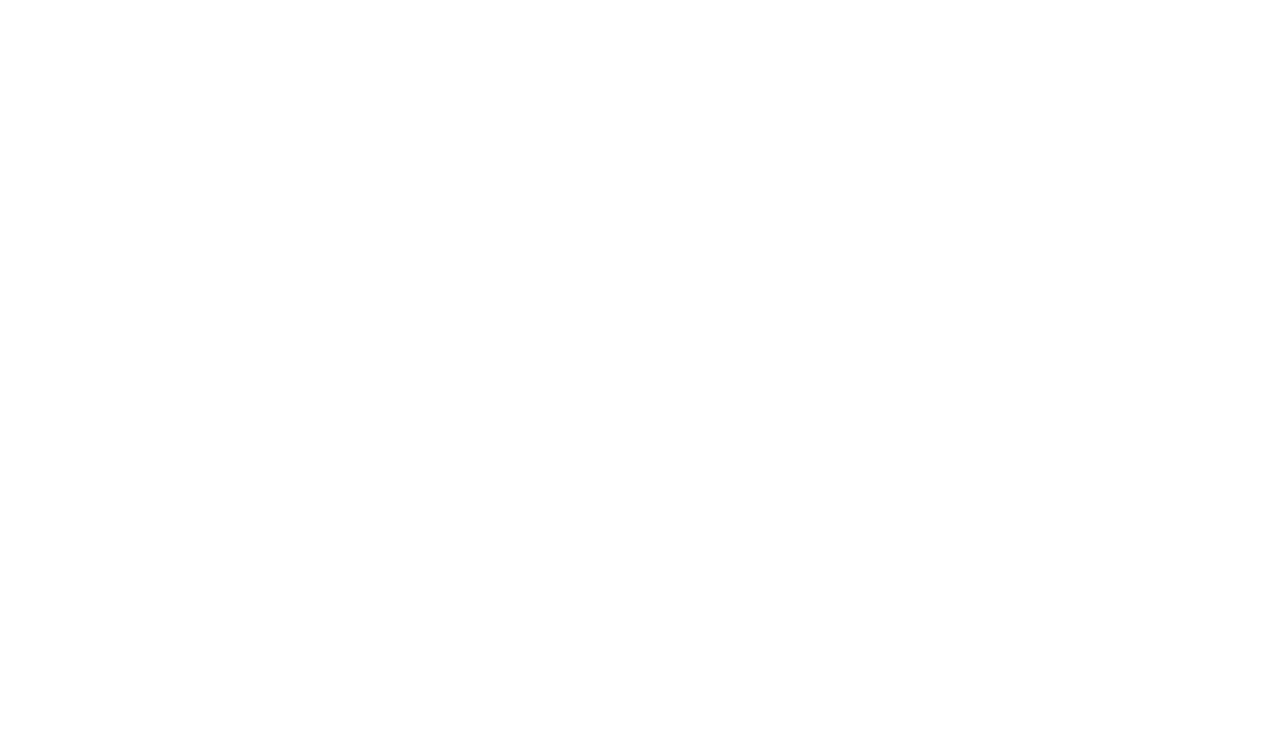
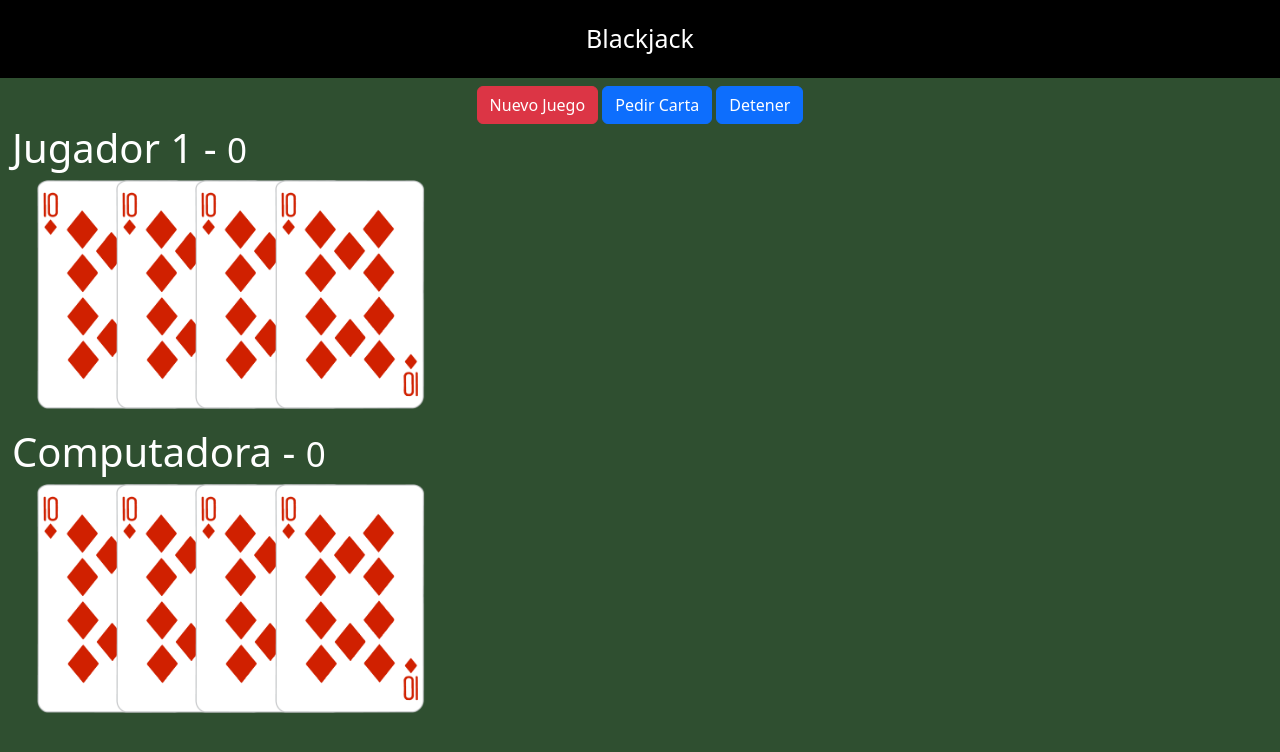
Before and after one commit to yh9alek/Javascript-Moderno, a plain HTML site: page blackjack/index.html in a window 1280 px wide. Drawn offline with nearby package versions, Linux system fonts and the light colour scheme.

Commit message:
Se diseñó el juego con clases de bootstrap y css personalizado

```diff
--- a/blackjack/assets/css/styles.css
+++ b/blackjack/assets/css/styles.css
@@ -0,0 +1,25 @@
+html, body {
+    margin: 0px;
+    background-color: #2F4F30;
+    color: white;
+}
+
+.titulo {
+    text-align: center;
+    background-color: black;
+    color: white;
+    padding: 20px;
+    font-size: 25px;
+}
+
+.carta {
+    position: relative;
+    width: 150px;
+    left: 100px;
+    margin-left: -75px;
+}
+
+#computadora-cartas,
+#jugador-cartas {
+    height: 240px;
+}
--- a/blackjack/assets/js/juego.js
+++ b/blackjack/assets/js/juego.js
@@ -0,0 +1 @@
+console.log('Juego.js');
--- a/blackjack/index.html
+++ b/blackjack/index.html
@@ -4,10 +4,42 @@
         <meta charset="UTF-8">
         <meta name="viewport" content="width=device-width, initial-scale=1.0">
         <title>Blackjack</title>
+        <link href="https://cdn.jsdelivr.net/npm/bootstrap@5.3.2/dist/css/bootstrap.min.css" rel="stylesheet" integrity="sha384-T3c6CoIi6uLrA9TneNEoa7RxnatzjcDSCmG1MXxSR1GAsXEV/Dwwykc2MPK8M2HN" crossorigin="anonymous">
         <link rel="stylesheet" href="assets/css/styles.css">
     </head>
     <body>
-
+        <header class="titulo">
+            Blackjack
+        </header>
+        <div class="row mt-2">
+            <div class="col text-center">
+                <button class="btn btn-danger">Nuevo Juego</button>
+                <button class="btn btn-primary">Pedir Carta</button>
+                <button class="btn btn-primary">Detener</button>
+            </div>
+        </div>
+        <div class="row container">
+            <div class="col">
+                <h1>Jugador 1 - <small>0</small></h1>
+                <div id="jugador-cartas">
+                    <img class="carta" src="assets/cartas/10D.png">
+                    <img class="carta" src="assets/cartas/10D.png">
+                    <img class="carta" src="assets/cartas/10D.png">
+                    <img class="carta" src="assets/cartas/10D.png">
+                </div>
+            </div>
+        </div>
+        <div class="row container mt-2">
+            <div class="col">
+                <h1>Computadora - <small>0</small></h1>
+                <div id="computadora-cartas">
+                    <img class="carta" src="assets/cartas/10D.png">
+                    <img class="carta" src="assets/cartas/10D.png">
+                    <img class="carta" src="assets/cartas/10D.png">
+                    <img class="carta" src="assets/cartas/10D.png">
+                </div>
+            </div>
+        </div>
         <script src="assets/js/juego.js"></script>
     </body>
 </html>
```
